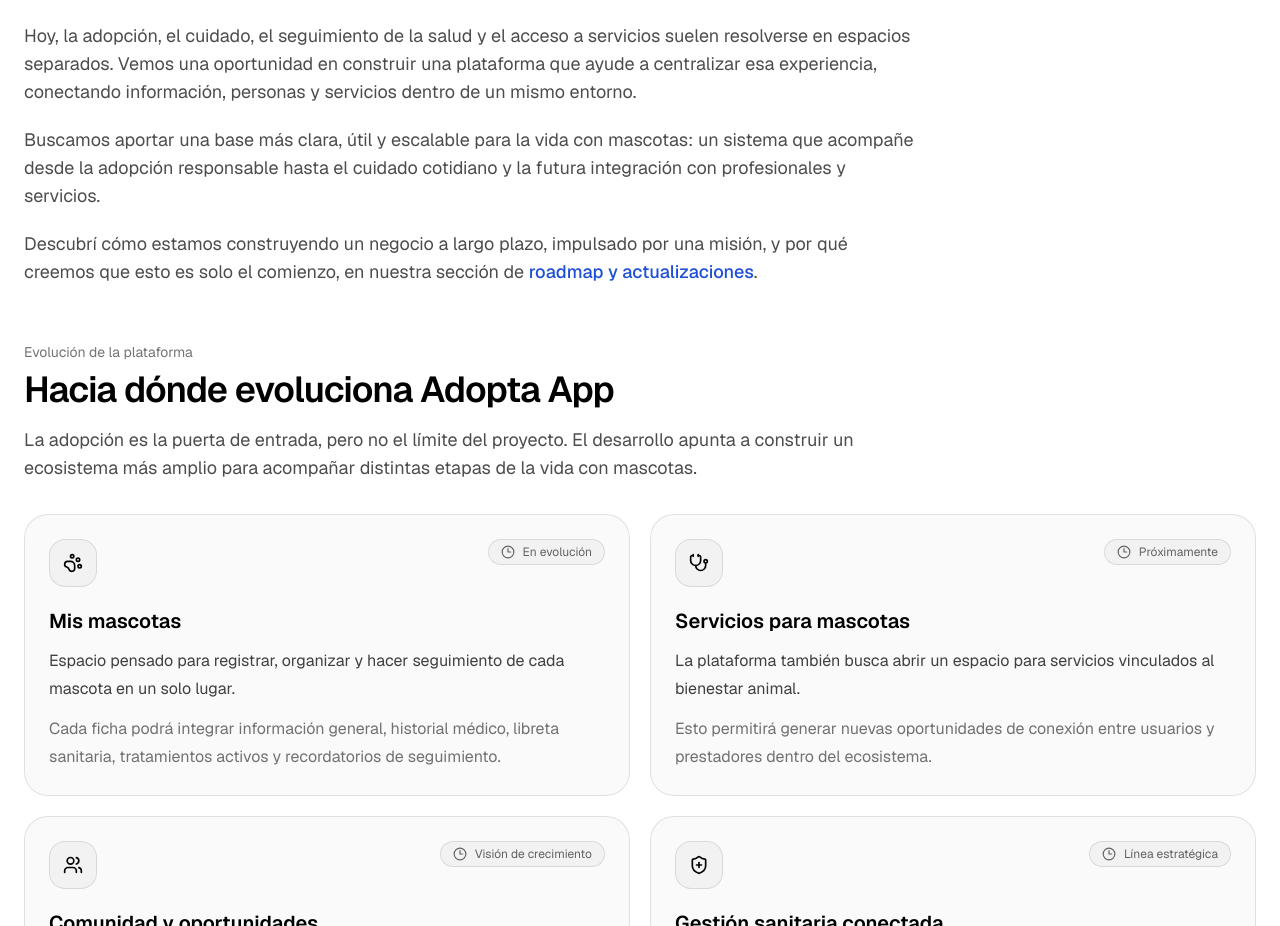
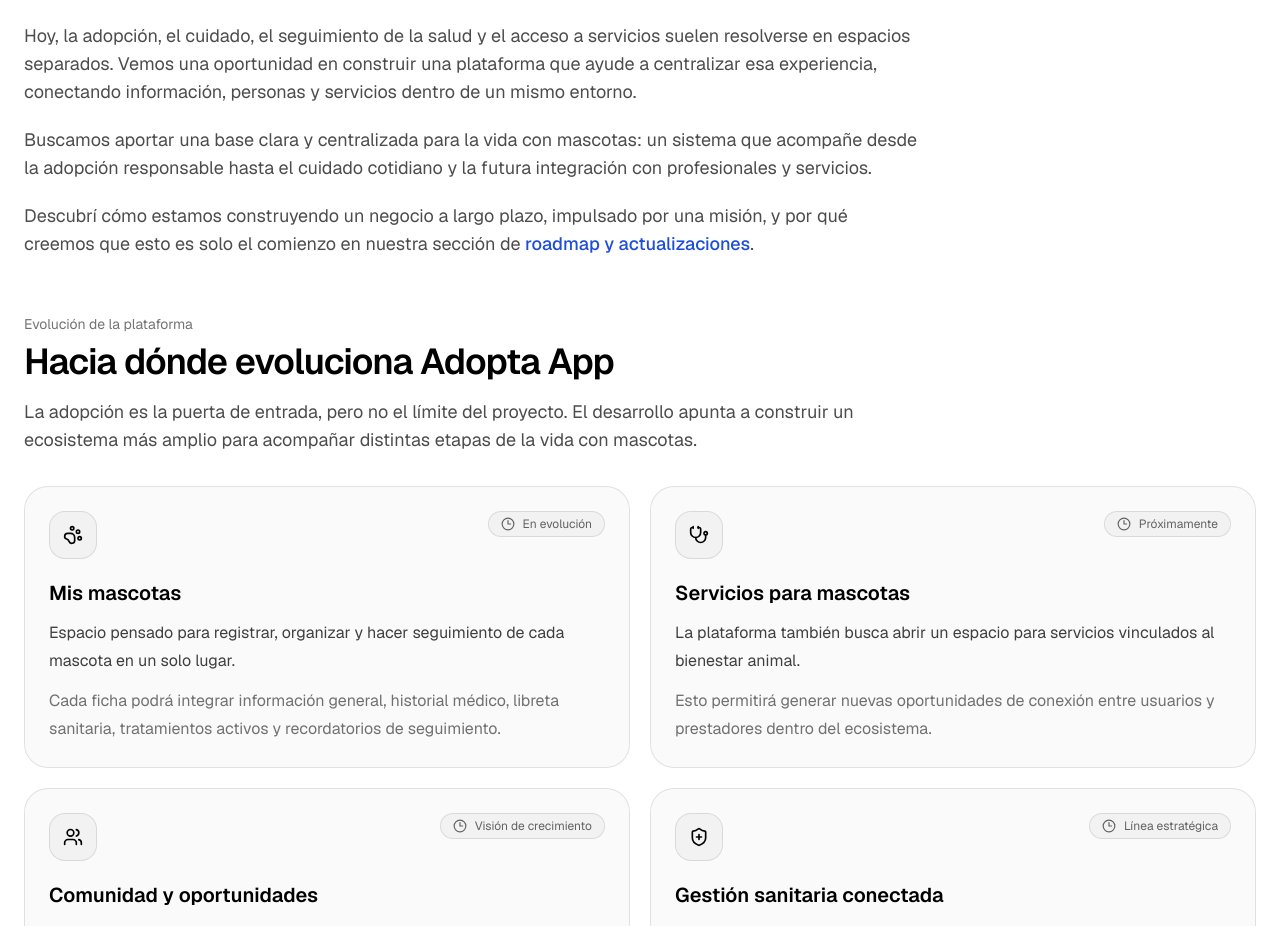
Before and after one commit to SantiagoPlus/adoptar_app, a Next.js app: page /vision in a window 1280 px wide. Shown: the part 860-1786 px from the top of the page. Built offline with nearby package versions, Linux system fonts and the light colour scheme; no server answers.

Commit message:
Clarify text in platform overview section

```diff
--- a/components/vision/platform-overview.tsx
+++ b/components/vision/platform-overview.tsx
@@ -19,7 +19,7 @@ export function PlatformOverview() {
         </p>
 
         <p className="mt-5 text-base leading-7 text-black/70 md:text-lg">
-          Buscamos aportar una base más clara, útil y escalable para la vida
+          Buscamos aportar una base clara y centralizada para la vida
           con mascotas: un sistema que acompañe desde la adopción responsable
           hasta el cuidado cotidiano y la futura integración con profesionales
           y servicios.
@@ -27,7 +27,7 @@ export function PlatformOverview() {
 
         <p className="mt-5 text-base leading-7 text-black/70 md:text-lg">
           Descubrí cómo estamos construyendo un negocio a largo plazo, impulsado
-          por una misión, y por qué creemos que esto es solo el comienzo, en
+          por una misión, y por qué creemos que esto es solo el comienzo en
           nuestra sección de{" "}
           <Link
             href="/actualizaciones"
```
